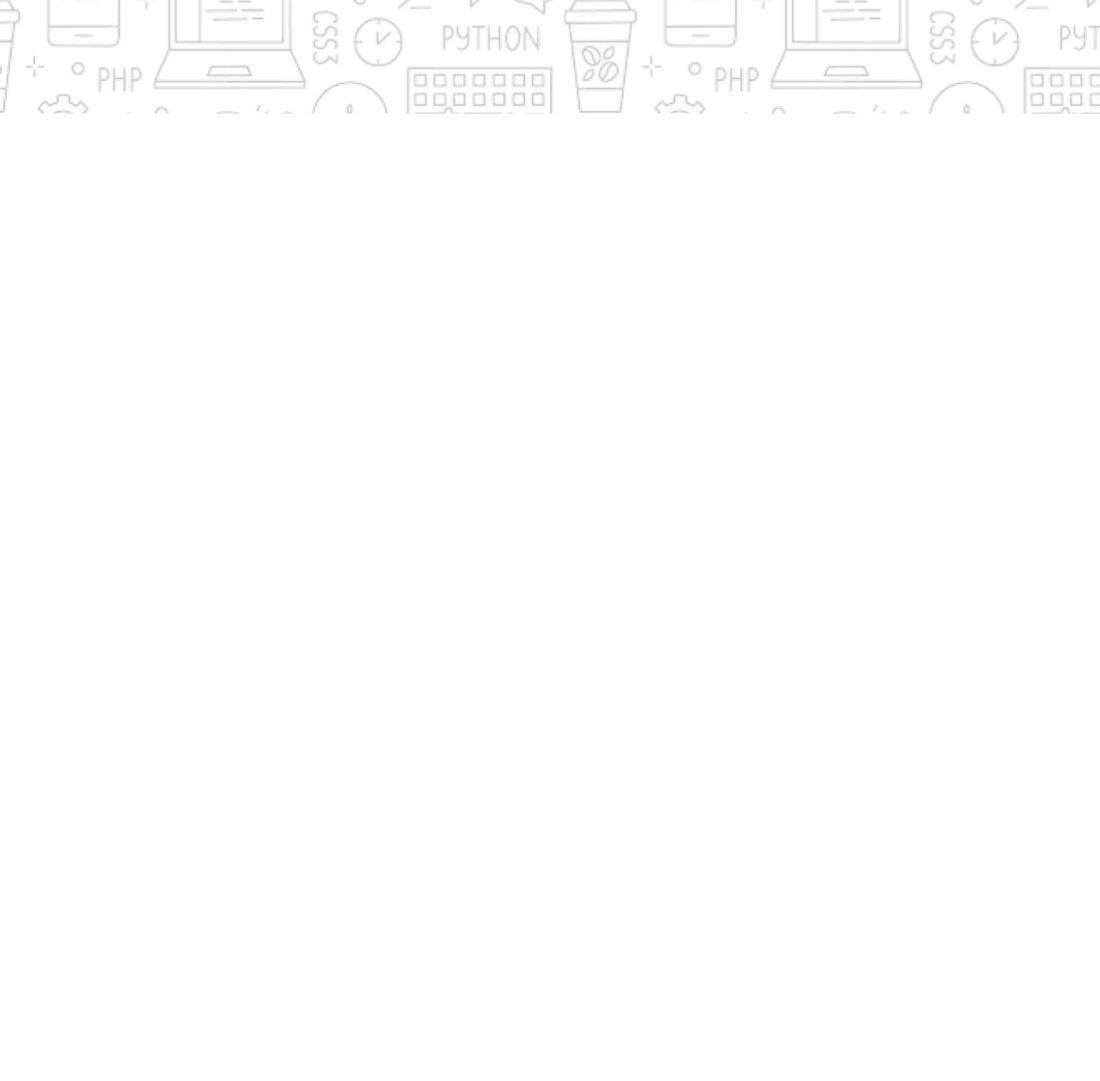
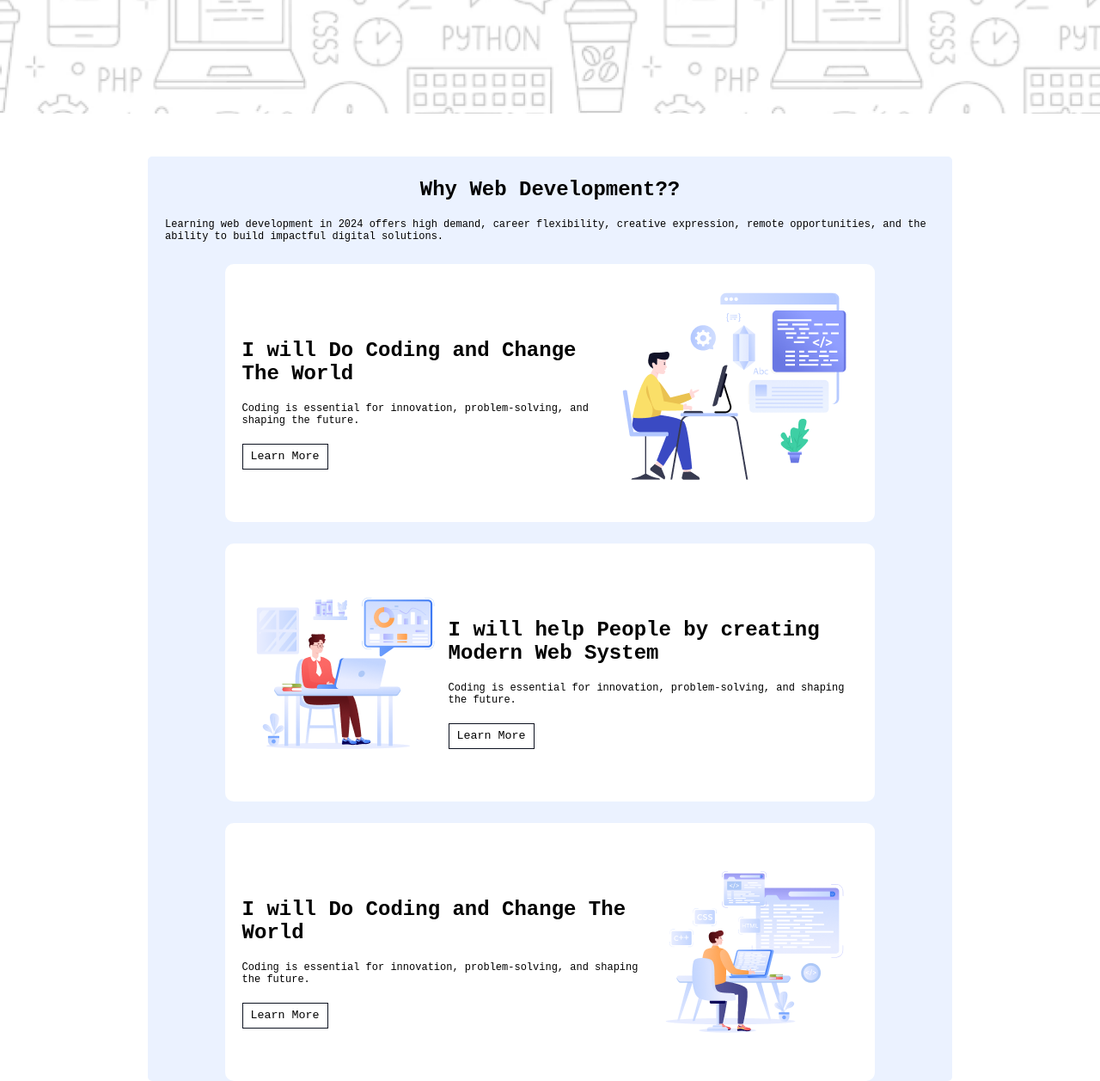
Before and after one commit to abubakar979/assignment_1, a plain HTML site: page index.html in a window 1280 px wide. Shown: the part 518-1775 px from the top of the page at 86% size. Before the commit the page ends 800 px from the top, so only its background shows below. Drawn offline with Linux system fonts and the light colour scheme; a web font is replaced by a local one.

Commit message:
section 2 added

```diff
--- a/index.html
+++ b/index.html
@@ -16,5 +16,35 @@
         </div>
 
     </section>
+    <section class="description">
+        <div class="description-container">
+            <h1>Why Web Development??</h1>
+            <p>Learning web development in 2024 offers high demand, career flexibility, creative expression, remote opportunities, and the ability to build impactful digital solutions.</p>
+            <div class="description-content">
+                <div class="description-content-text">
+                   <h1>I will Do Coding and Change The World</h1>
+                   <p>Coding is essential for innovation, problem-solving, and shaping the future.</p>
+                   <a href=""><button>Learn More</button></a>
+                </div>
+                <img src="assets/Layer_1.png" alt="">
+            </div>
+            <div class="description-content">
+                <img src="assets/Group 3.png" alt="">
+                <div class="description-content-text">
+                    <h1>I will help People by creating Modern Web System</h1>
+                    <p>Coding is essential for innovation, problem-solving, and shaping the future.</p>
+                    <a href=""><button>Learn More</button></a>
+                 </div>
+            </div>
+            <div class="description-content">
+                <div class="description-content-text">
+                   <h1>I will Do Coding and Change The World</h1>
+                   <p>Coding is essential for innovation, problem-solving, and shaping the future.</p>
+                   <a href=""><button>Learn More</button></a>
+                </div>
+                <img src="assets/Group 4.png" alt="">
+            </div>
+        </div>
+    </section>
 </body>
 </html>
--- a/style/style.css
+++ b/style/style.css
@@ -38,3 +38,55 @@
     font-family: "Azeret Mono", monospace;
     font-size: 12px;
 }
+.description{
+    width: 100%;
+    display: flex;
+    align-items: center;
+    justify-content: center;
+    background-color: #FFFFFF;
+
+}
+.description-container{
+    width: 70%;
+    height: 70%;
+    background-color: #EBF2FF;
+    display: flex;
+    flex-direction:column;
+    align-items: center;
+    margin-top: 50px;
+    border-radius: 5px;
+    padding: 0 20px;
+
+
+}
+
+.description-container h1{
+    margin-top: 25px;
+    font-family: "Azeret Mono", monospace;
+}
+.description-container p{
+    margin-top: 20px;
+    font-family: "Azeret Mono", monospace;
+    font-size: 12px;
+}
+.description-container button{
+    width: 100px;
+    height: 30px;
+    background-color:#FFFFFF;
+    border:1px solid #0D1321;
+    font-family: "Azeret Mono", monospace;
+    margin-top: 20px;
+}
+.description-content{
+    width: 80%;
+    display: flex;
+    justify-content:space-between ;
+    align-items: center;
+    margin-top: 25px;
+    background-color:#FFFFFF;
+    padding: 30px 20px;
+    border-radius: 10px;
+}
+.description-content-text h1{
+    font-family: "Azeret Mono", monospace;
+}
```
